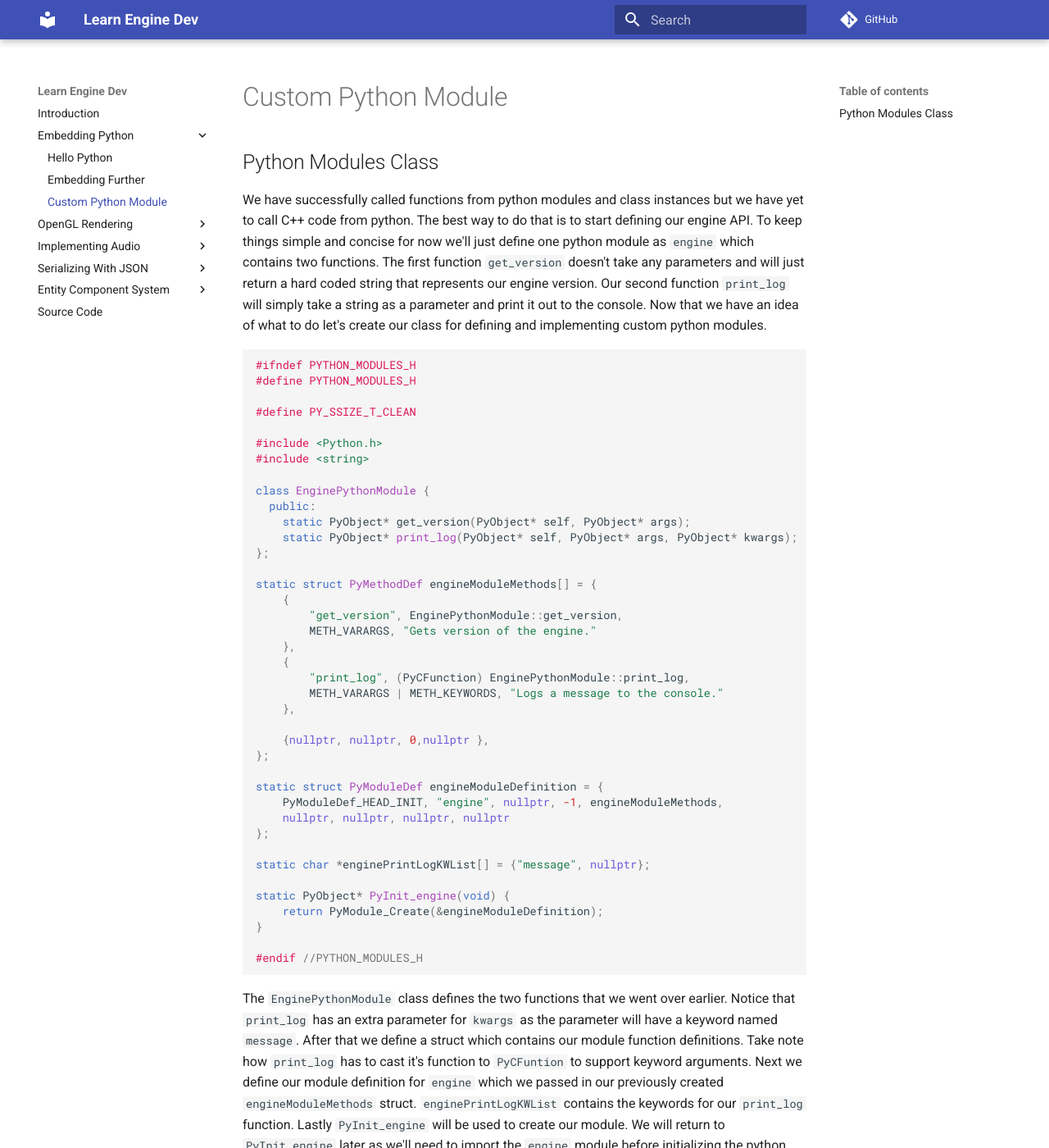
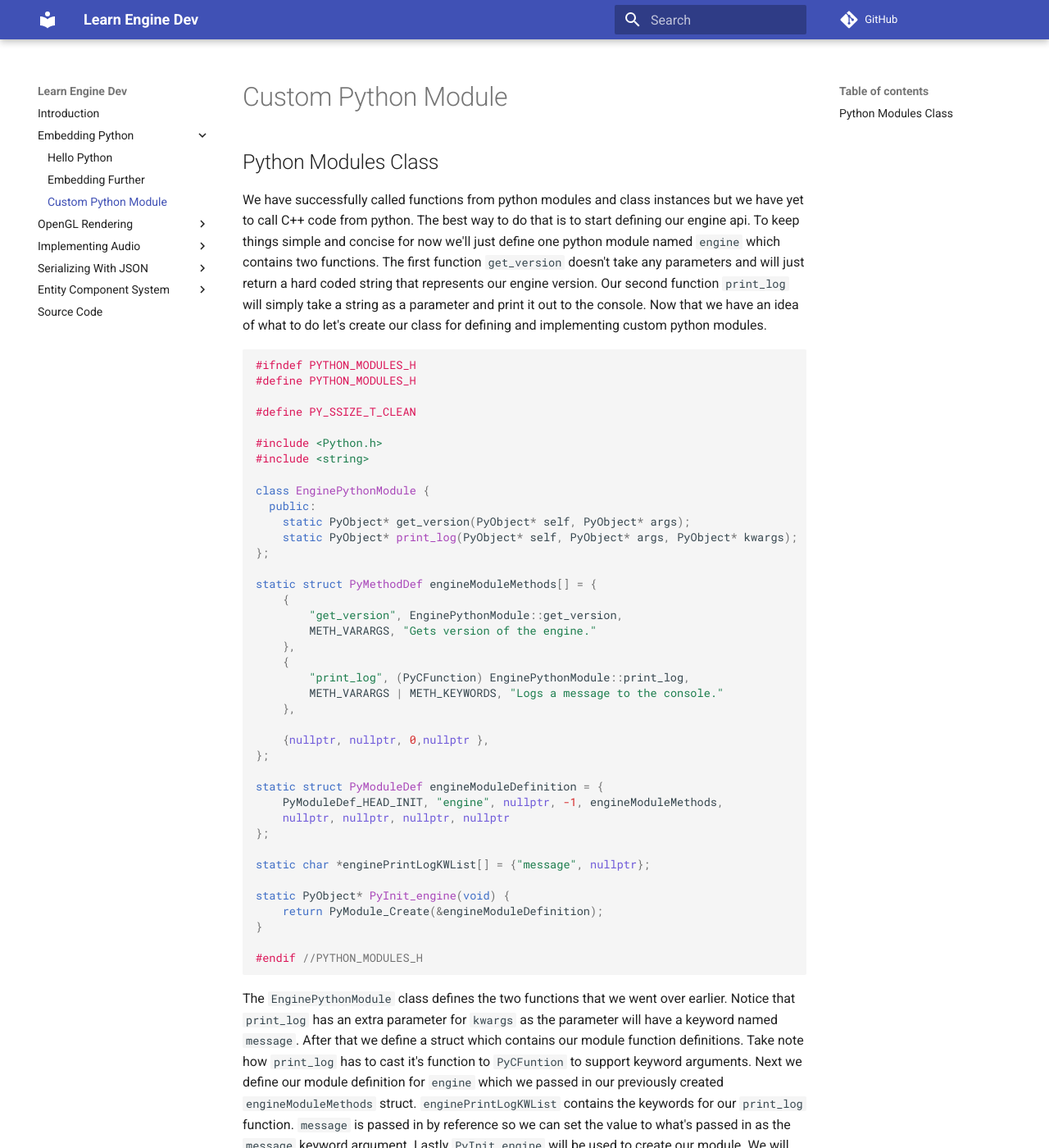
Before and after one commit to Chukobyte/learn-engine-dev, an MkDocs documentation site: the page built from docs/embedding_python/custom_python_module.md, in a window 1280 px wide and 1400 px high. Shown: the whole window at 82% size. Built offline with MkDocs 1.6.1 and Material for MkDocs 9.7.7, drawn with Linux system fonts in a browser that asks for light colours; comment, search, counter and statistics services are not loaded; some of the changed text lies outside the part shown.

Commit message:
Small tweaks to embedding python docs.

````diff
--- a/docs/embedding_python/custom_python_module.md
+++ b/docs/embedding_python/custom_python_module.md
@@ -2,7 +2,7 @@
 
 ## Python Modules Class
 
-We have successfully called functions from python modules and class instances but we have yet to call C++ code from python.  The best way to do that is to start defining our engine API.  To keep things simple and concise for now we'll just define one python module as `engine` which contains two functions.  The first function `get_version` doesn't take any parameters and will just return a hard coded string that represents our engine version.  Our second function `print_log` will simply take a string as a parameter and print it out to the console.  Now that we have an idea of what to do let's create our class for defining and implementing custom python modules.
+We have successfully called functions from python modules and class instances but we have yet to call C++ code from python.  The best way to do that is to start defining our engine api.  To keep things simple and concise for now we'll just define one python module named `engine` which contains two functions.  The first function `get_version` doesn't take any parameters and will just return a hard coded string that represents our engine version.  Our second function `print_log` will simply take a string as a parameter and print it out to the console.  Now that we have an idea of what to do let's create our class for defining and implementing custom python modules.
 
 ```c++
 #ifndef PYTHON_MODULES_H
@@ -46,9 +46,9 @@
 #endif //PYTHON_MODULES_H
 ```
 
-The `EnginePythonModule` class defines the two functions that we went over earlier.  Notice that `print_log` has an extra parameter for `kwargs` as the parameter will have a keyword named `message`.  After that we  define a struct which contains our module function definitions.  Take note how `print_log` has to cast it's function to `PyCFuntion` to support keyword arguments.  Next we define our module definition for `engine` which we passed in our previously created `engineModuleMethods` struct.  `enginePrintLogKWList` contains the keywords for our `print_log` function.  Lastly `PyInit_engine` will be used to create our module.  We will return to `PyInit_engine` later as we'll need to import the `engine` module before initializing the python interpreter.
+The `EnginePythonModule` class defines the two functions that we went over earlier.  Notice that `print_log` has an extra parameter for `kwargs` as the parameter will have a keyword named `message`.  After that we  define a struct which contains our module function definitions.  Take note how `print_log` has to cast it's function to `PyCFuntion` to support keyword arguments.  Next we define our module definition for `engine` which we passed in our previously created `engineModuleMethods` struct.  `enginePrintLogKWList` contains the keywords for our `print_log` function.  `message` is passed in by reference so we can set the value to what's passed in as the `message` keyword argument.  Lastly `PyInit_engine` will be used to create our module.  We will return to `PyInit_engine` later as we'll need to import the `engine` module before initializing the python interpreter.
 
-With the header out of the way, time to write the implementation of the two functions.
+With the header out of the way let's write the implementation of our two functions.
 
 ```c++
 #include "python_modules.h"
@@ -97,4 +97,4 @@
 
 We're going to keep things easy and just use the same function `talk` that was used in the previous section.  There are a few differences now, the first line imports our `engine` module to be used by the python script.  We're going to ignore the `message` parameter of the `talk` function.  Next we call `engine.get_version()` which returns from our C++ function we defined early a hard coded version string.  We then call `engine.print_log()` to print a log statement to the console.
 
-We will keep our `main` function defined in our C++ code the same as changes aren't needed.  The Final output when we run the engine will be `Engine version = v0.0.1`.  Now that we have a good foundation for the scripting system, it's time to focus next on building a renderer.
+We will keep our `main` function defined in our C++ code the same as changes aren't needed.  The Final output when we run the engine will be `Engine version = v0.0.1`.  All the code for this section can be found [here](https://github.com/Chukobyte/learn-engine-dev/tree/main/src/1.embedding_python/1.4.create_custom_module).  Now that we have a good foundation for the scripting system, it's time to focus next on building a renderer.
````
Also changed, not shown: docs/embedding_python/embedding_further.md (+1 -1 lines).
